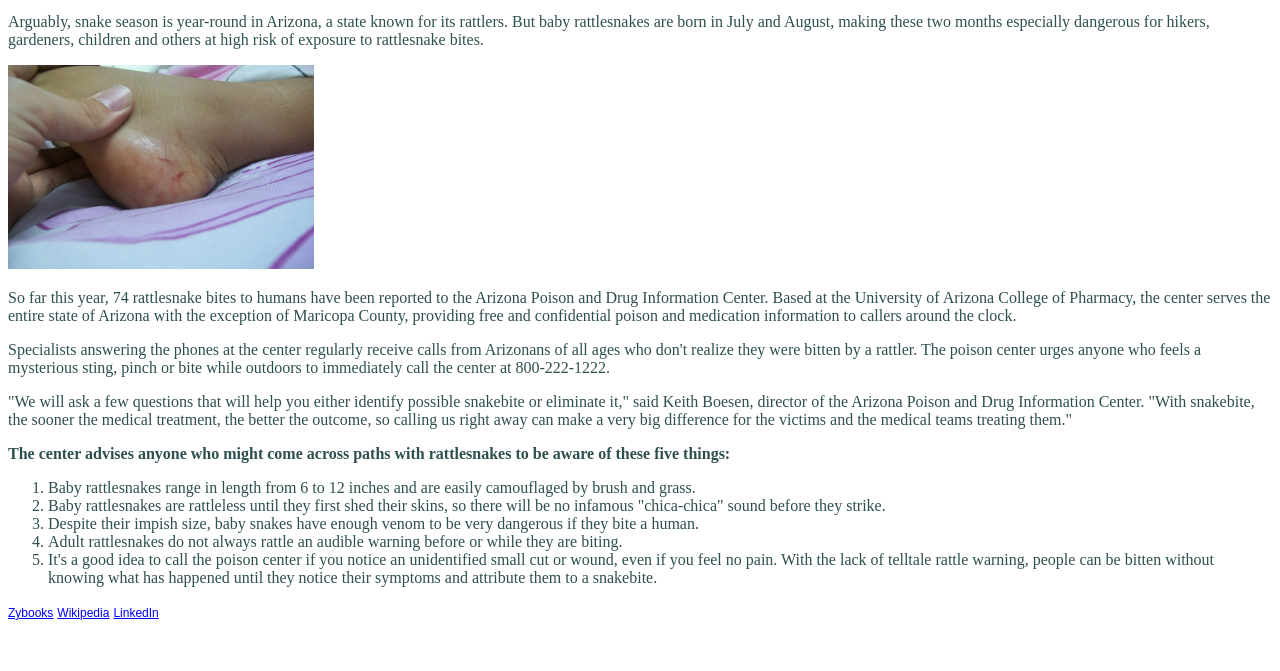
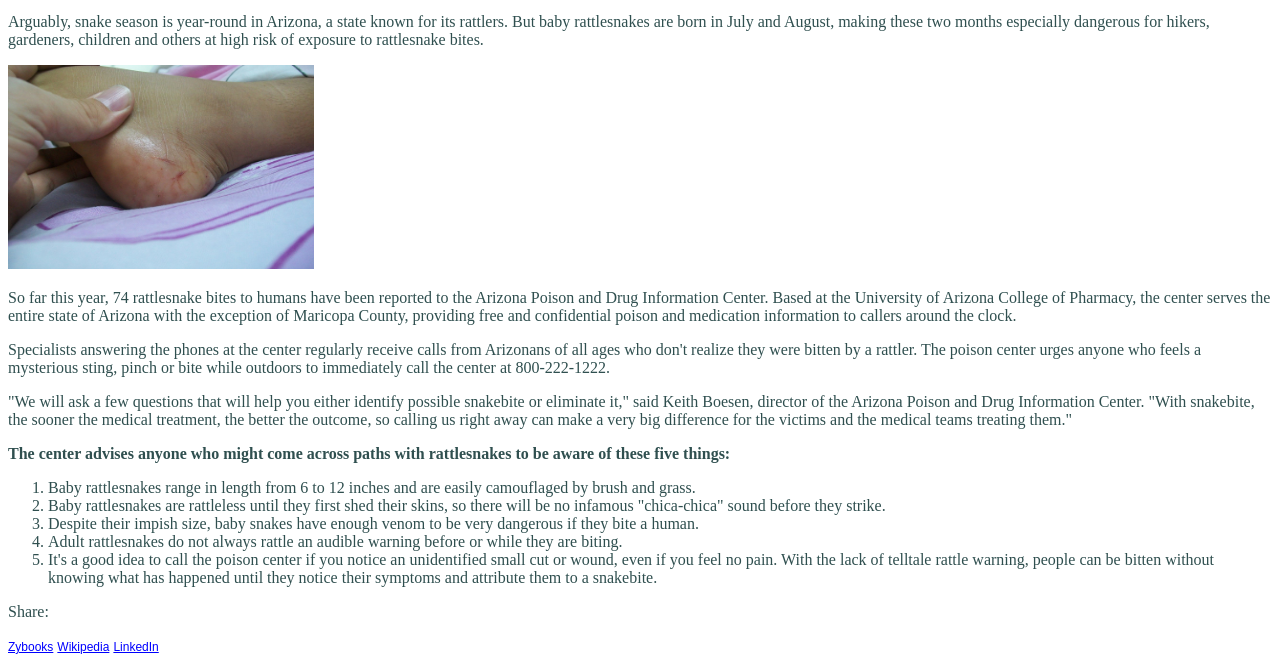
Before and after one commit to mads-88/05.03-Lab, a website: page index.html in a window 1280 px wide. Shown: the part 299-970 px from the top of the page. Before the commit the page ends 936 px from the top, so only its background shows below. Drawn offline with Linux system fonts and the light colour scheme; files that its build step writes are made by us from their sources; files whose address does not match are found by name.

Commit message:
index update

```diff
--- a/index.html
+++ b/index.html
@@ -33,6 +33,7 @@
   <!--footer links-->
   <footer>
     <p>
+      <p>Share: </p>
       <a href="https://www.zybooks.com/">Zybooks</a>
       <a href="https://www.wikipedia.org/">Wikipedia</a>
       <a href="https://www.linkedin.com/">LinkedIn</a>
```
